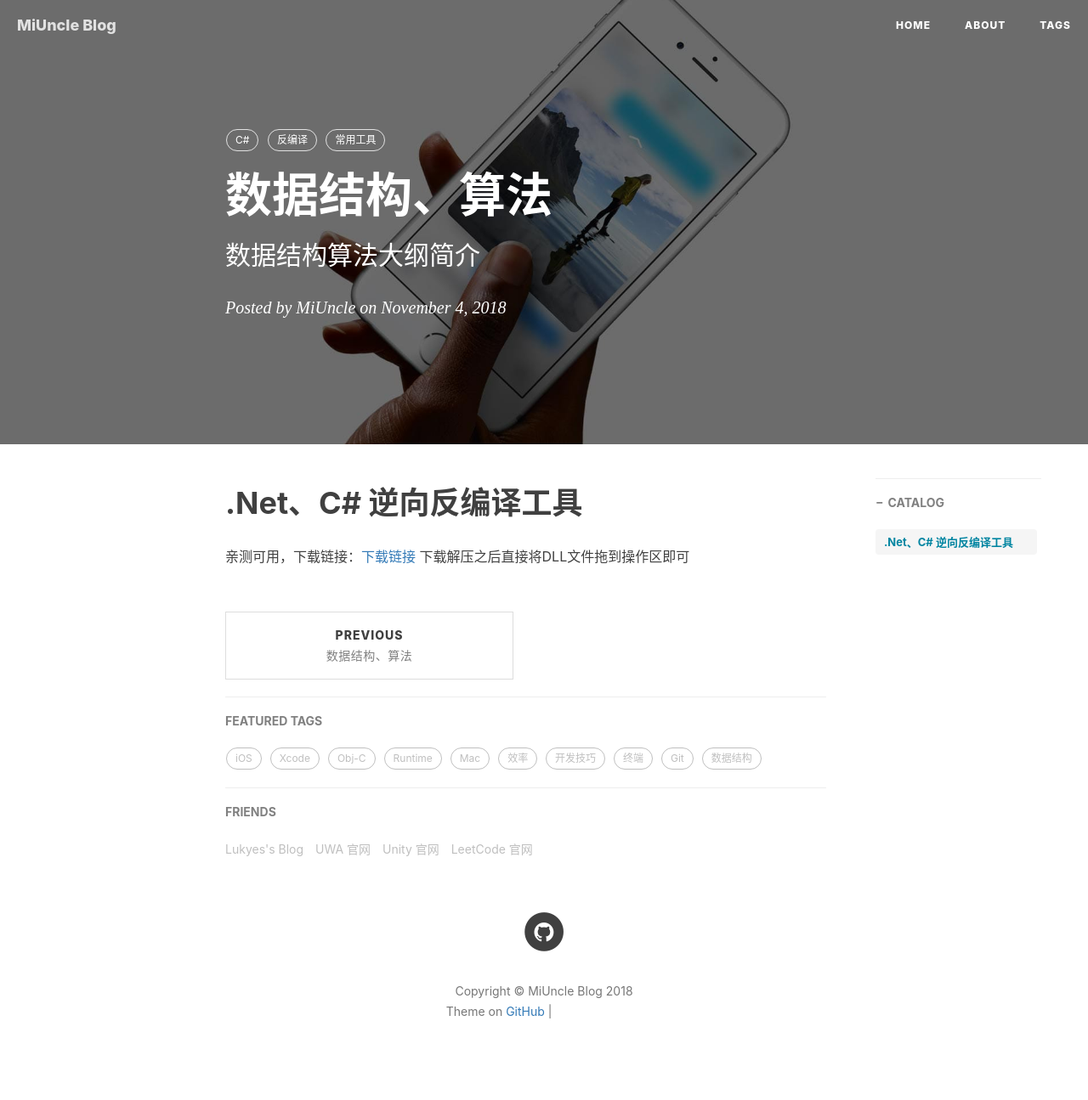
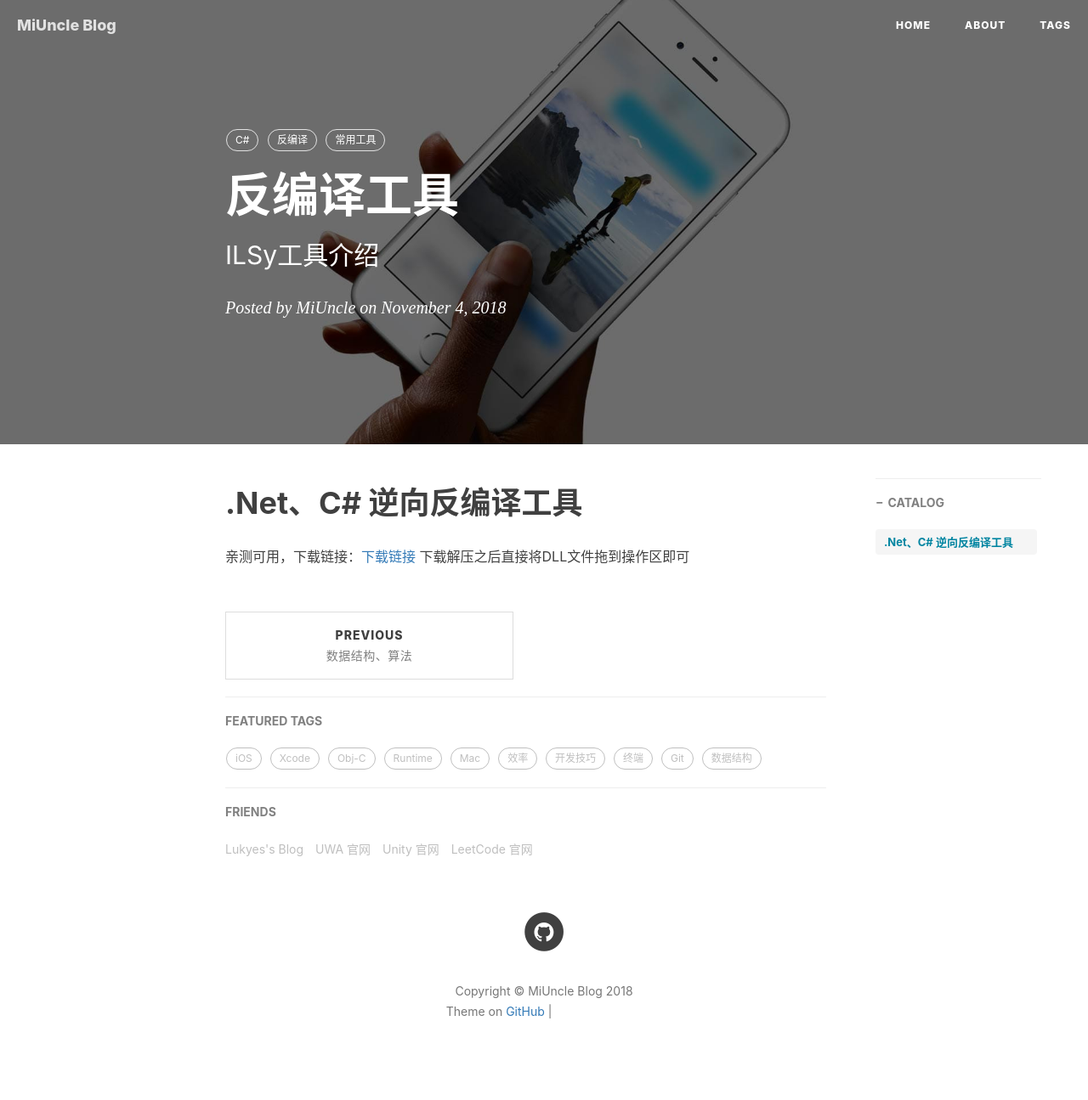
Before and after one commit to DuPrince/DuPrince.github.io, a Jekyll site: the page built from _posts/2018-11-06-C#反编译工具.md, in a window 1280 px wide. Shown: the whole page at 85% size. Built offline with Jekyll 4.4.1, drawn with Linux system fonts in a browser that asks for light colours; nearby versions of some CDN libraries; comment, search, counter and statistics services are not loaded; grey boxes are pictures that could not be loaded.

Commit message:
修改反编译工具标题

```diff
--- a/_posts/2018-11-06-C#反编译工具.md
+++ b/_posts/2018-11-06-C#反编译工具.md
@@ -1,7 +1,7 @@
 ---
 layout:     post
-title:      数据结构、算法
-subtitle:   数据结构算法大纲简介
+title:      反编译工具
+subtitle:   ILSy工具介绍
 date:       2018-11-04
 author:     MiUncle
 header-img: img/post-bg-ios9-web.jpg
```
